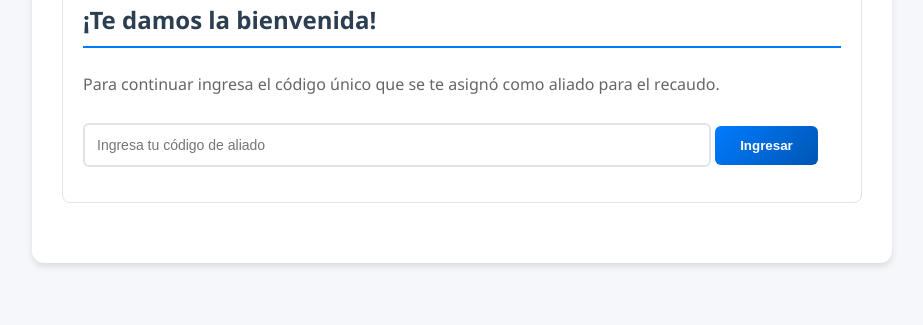
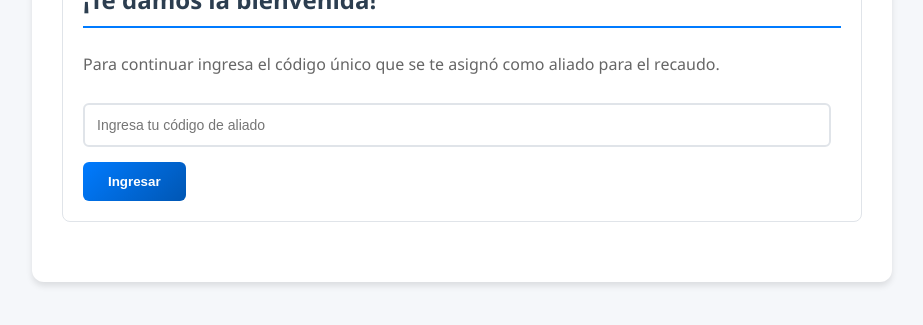
Before and after one commit to DIEGO3117683361/GENERARFACTURAS, a plain HTML site: page index.html in a window 1280 px wide. Shown: the part 359-684 px from the top of the page, without its empty margins (178-1101 px from the left). Drawn offline with Linux system fonts and the light colour scheme.

Commit message:
Update index.html

```diff
--- a/index.html
+++ b/index.html
@@ -75,7 +75,7 @@
 
     input, select {
       width: 100%;
-      max-width: 600px; /* Ancho máximo para las casillas */
+      max-width: 720px; /* Ancho máximo para las casillas */
       padding: 12px;
       margin: 8px 0 15px 0;
       border: 2px solid #e0e4e9;
```
